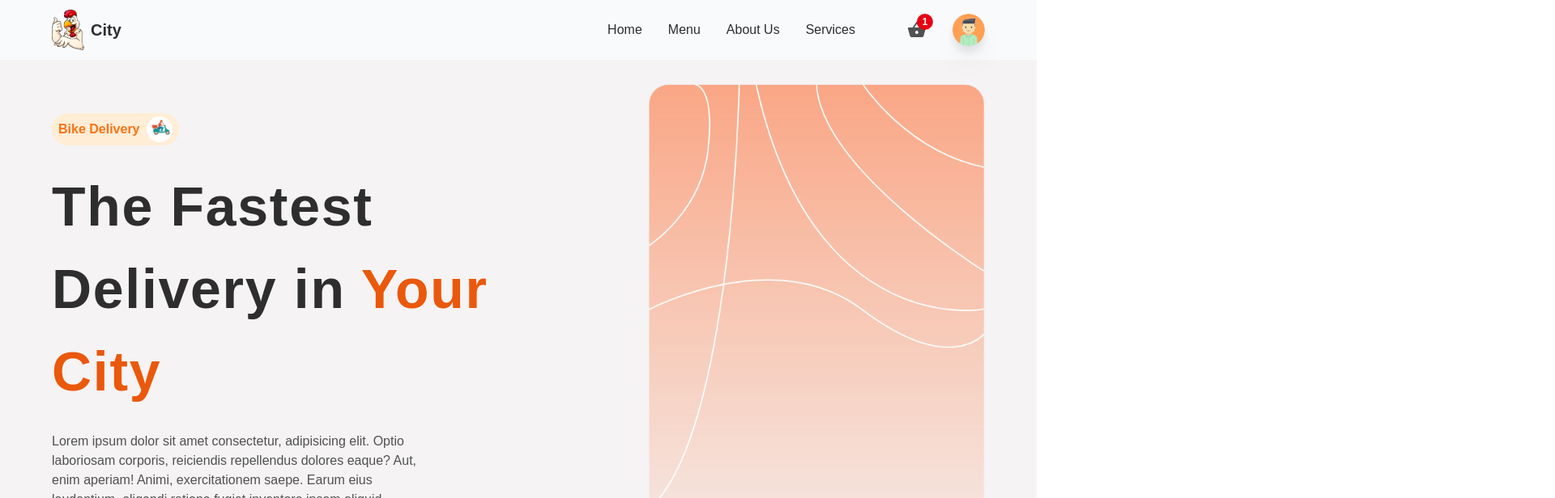
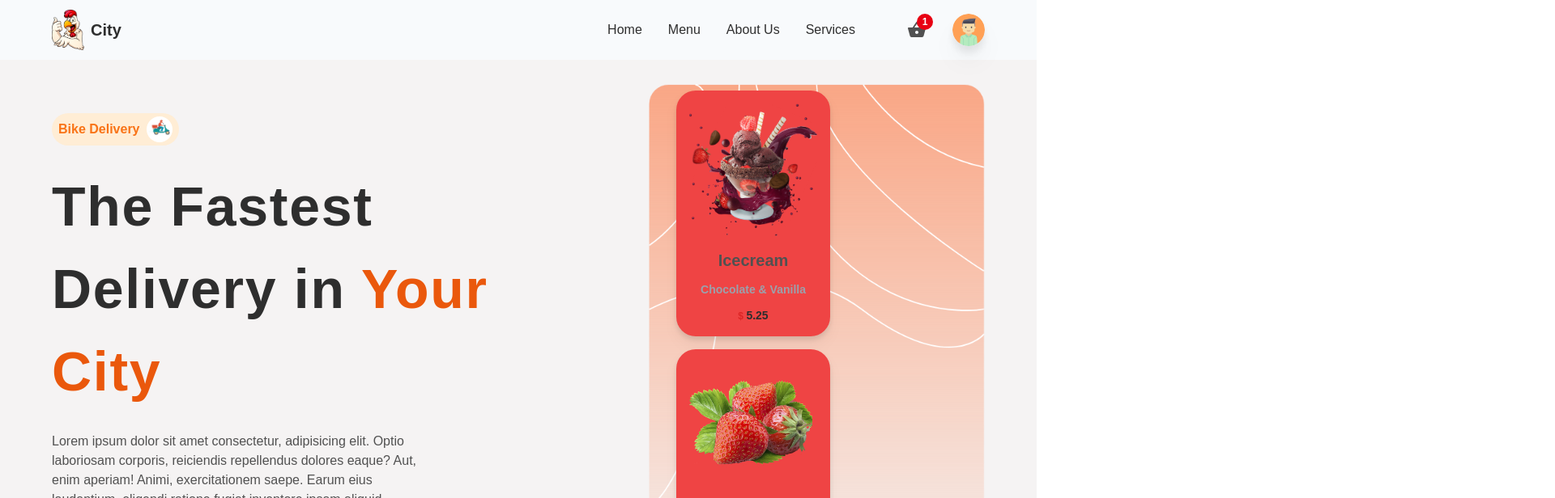
Before and after one commit to Devansh-365/food-delivery-app, a React (Create React App) app: page / in a window 1280 px wide. Shown: the top 616 px of the page at 81% size, 1920 px wide, since content can reach past the window. Built offline with nearby package versions, Linux system fonts and the light colour scheme.

Commit message:
Complete hero section

```diff
--- a/src/components/HomeContainer.jsx
+++ b/src/components/HomeContainer.jsx
@@ -1,6 +1,7 @@
 import React from 'react'
 import Delivery from '../img/delivery.png'
 import HeroBg from '../img/heroBg.png'
+import { heroData } from '../utils/data'
 
 const HomeContainer = () => {
   return (
@@ -22,12 +23,22 @@
 
         <button type='button' className='bg-gradient-to-br from-orange-400 to-orange-500 w-full md:w-auto px-4 py-2 rounded-lg hover:shadow-lg transition-all ease-in-out'>Order Now</button>
       </div>
-      <div className='py-2 flex-1 flex items-center'>
+      <div className='py-2 flex-1 flex items-center relative'>
             <img
             className='h-400 lg:h-650 lg:w-auto ml-auto'
             src={HeroBg} alt="hero_bg" />
-            <div className='w-full h-full absolute items-center justify-center'>
 
+            <div className='w-full h-full absolute top-0 left-0 flex items-center justify-center py-4 gap-4 flex-wrap drop-shadow-lg lg:px-32'>
+              {heroData && heroData.map(n => (
+                <div key={n.id} className='lg:w-190 p-4 bg-red-500 bg-cardOverlay backdrop-blur-md rounded-3xl flex items-center justify-center flex-col'>
+                <img src={n.imageSrc}
+                className='w-20 lg:w-40 -mt-10lg:-mt-20 '
+                alt="" />
+                <p className='text-base lg:text-xl font-semibold mt-2 lg:mt-4 text-textColor'>{n.name}</p>
+                <p className='text-[12px] lg:text-sm text-lighttextGray font-semibold my-1 lg:my-3'>{n.desc}</p>
+                <p className='text-sm font-semibold text-headingColor'><span className='text-xs text-red-600 '>$ </span> {n.price}</p>
+              </div>
+              ))}
             </div>
         </div>
     </section>
--- /dev/null
+++ b/src/utils/data.js
@@ -0,0 +1,11 @@
+import I1 from '../img/i1.png'
+import F1 from '../img/f1.png'
+import C3 from '../img/c3.png'
+import Fi1 from '../img/fi1.png'
+
+export const heroData = [
+  {id: 1, name: 'Icecream', desc: 'Chocolate & Vanilla', price: '5.25', imageSrc: I1},
+  {id: 2, name: 'Strawberries', desc: 'Fresh Strawberries', price: '10.25', imageSrc: F1},
+  {id: 3, name: 'Chicken Kebab', desc: 'Mixed Kabab Plate', price: '8.25', imageSrc: C3},
+  {id: 4, name: 'Fish', desc: 'Mixed fish Kebab', price: '5.25', imageSrc: Fi1}
+]
```
